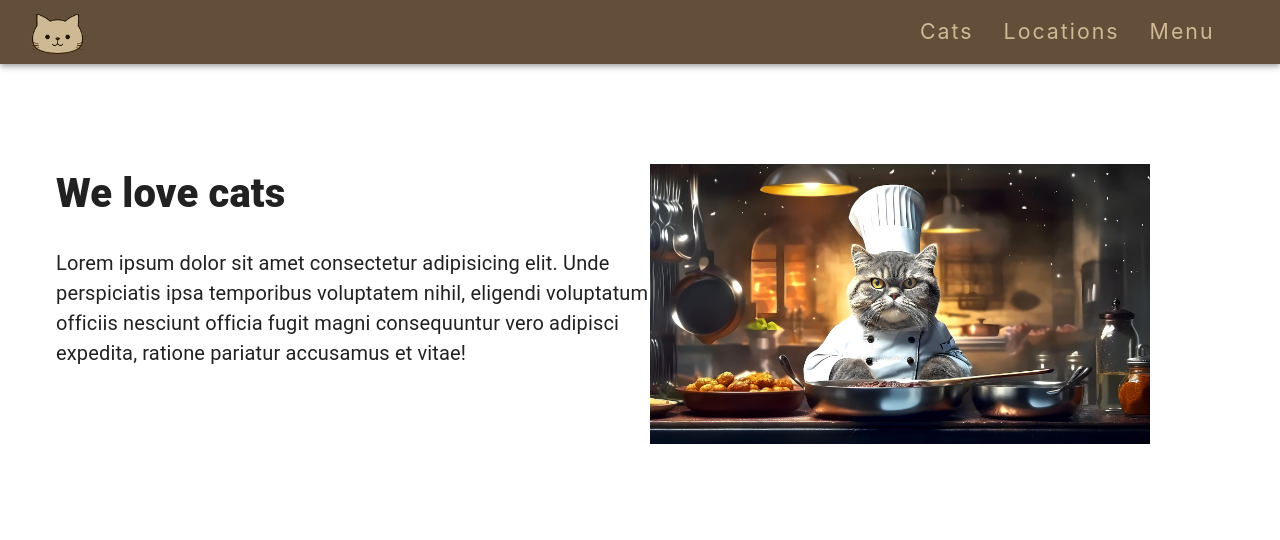
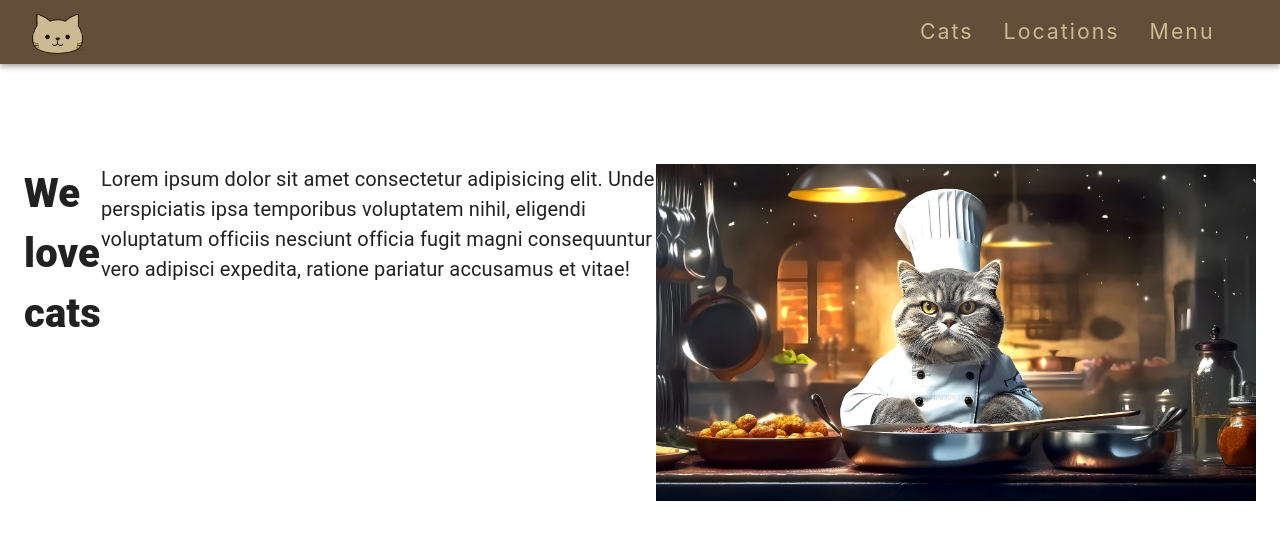
Before and after one commit to xwaruz1212/cozy-cat-cafe, a React (Create React App) app: page /cats in a window 1280 px wide. Shown: the top 540 px of the page. Built offline with nearby package versions, Linux system fonts and the light colour scheme.

Commit message:
cwiczenia

```diff
--- a/src/cats/index.tsx
+++ b/src/cats/index.tsx
@@ -17,15 +17,16 @@ const Cats: React.FC = () => {
      }}>
       <Box
       sx={{
-        width: "50%",
+        width: "100%",
         left: "32px",
         paddingTop: "100px",
         paddingBottom: "100px",
         display: "flex",
-        flexDirection: "column",
-        maxHeight: "700px",
-        maxWidth: "700px",
-        position: "relative"
+        flexDirection: "row",
+        height: "100%",
+
+
+
       }}>
         <Typography variant="h1">We love cats</Typography>
           <br />
@@ -35,22 +36,11 @@ const Cats: React.FC = () => {
             officiis nesciunt officia fugit magni consequuntur vero adipisci
             expedita, ratione pariatur accusamus et vitae!
           </Typography>
-          </Box>
-          <Box
-           sx={{
-            width: "50%",
-            left: "650px",
-            paddingTop: "100px",
-            paddingBottom: "100px",
-            display: "flex",
-            flexDirection: "column",
-            maxHeight: "500px",
-            maxWidth: "500px",
-            position: "fixed"
-          }}
-          >
+
             <img
               src={require('../assets/menu/chef_cat.jpg')}
+              style={{maxHeight: "400px", width: "600px"}}
+
             />
 
           </Box>
```
